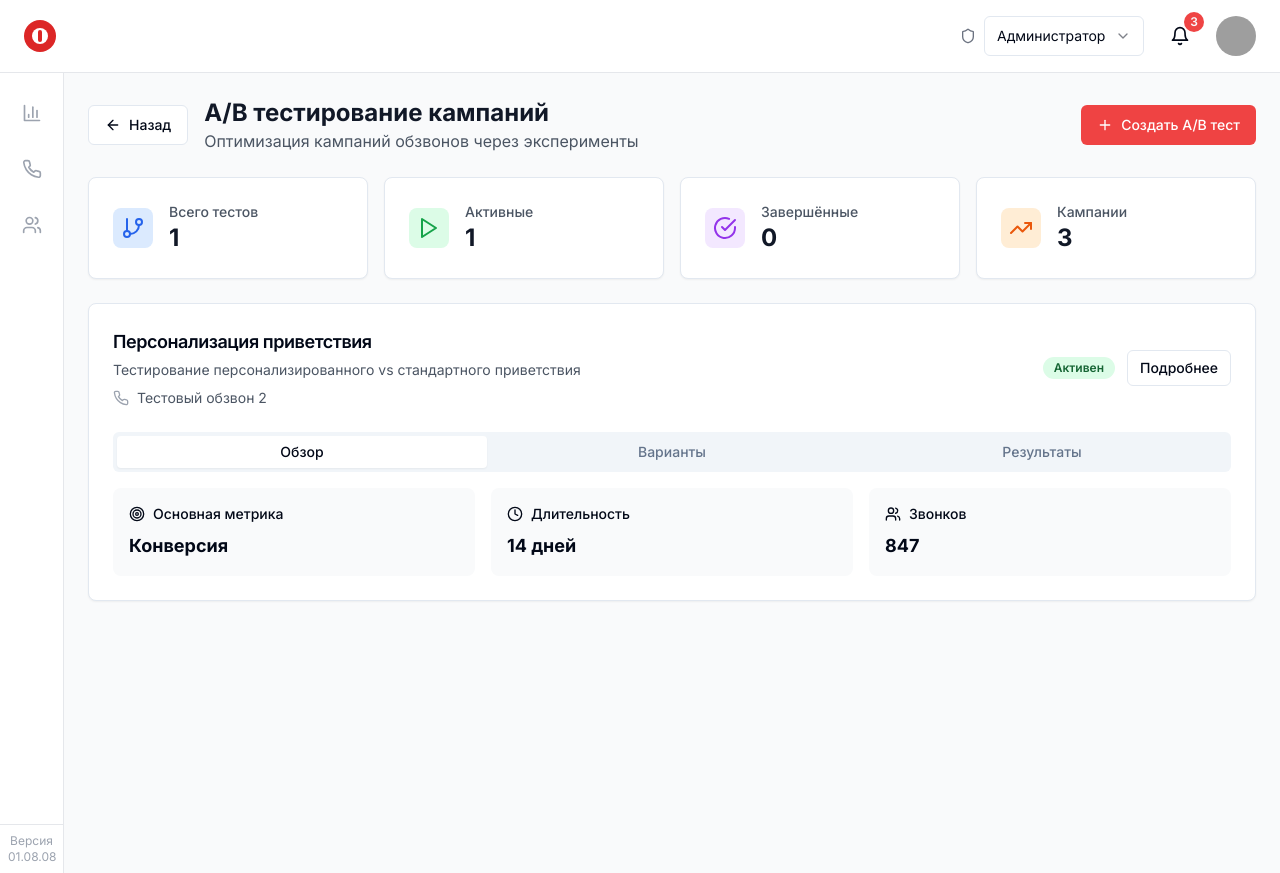
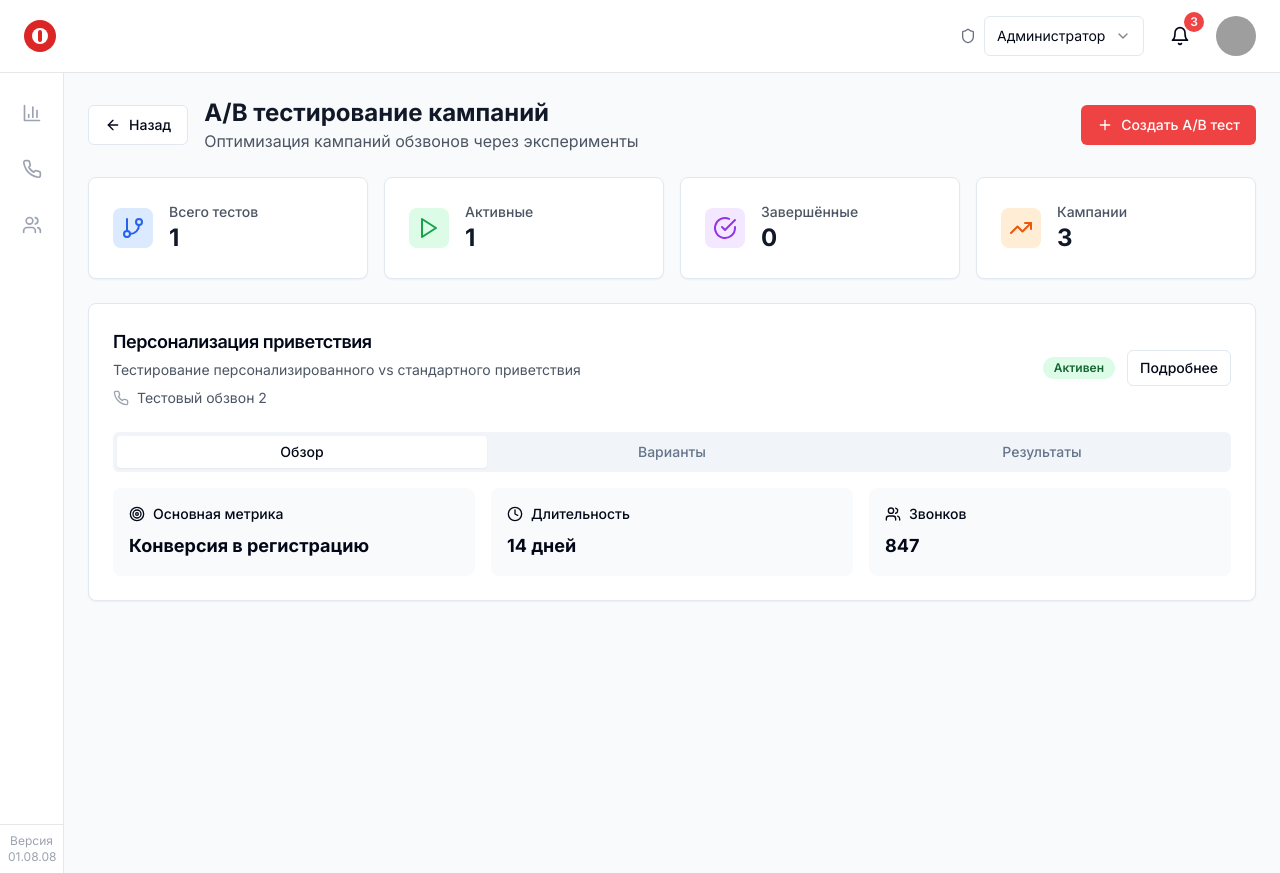
Before and after one commit to Nik-Kns/hantico-call-center, a Next.js app: page /obzvoni/ab-tests in a window 1280 px wide. Built offline with nearby package versions, Linux system fonts and the light colour scheme; grey boxes are pictures that could not be loaded.

Commit message:
ui(ab-tests): переименована основная метрика в 'Конверсия в регистрацию'

```diff
--- a/src/app/obzvoni/ab-tests/page.tsx
+++ b/src/app/obzvoni/ab-tests/page.tsx
@@ -117,7 +117,7 @@ export default function ObzvoniABTestsPage() {
 
   const getMetricName = (metric: string) => {
     const names: Record<string, string> = {
-      'conversion_rate': 'Конверсия',
+      'conversion_rate': 'Конверсия в регистрацию',
       'success_rate': 'Успешность',
       'avg_call_duration': 'Длительность звонка',
       'sms_consent_rate': 'Согласие на SMS'
```
